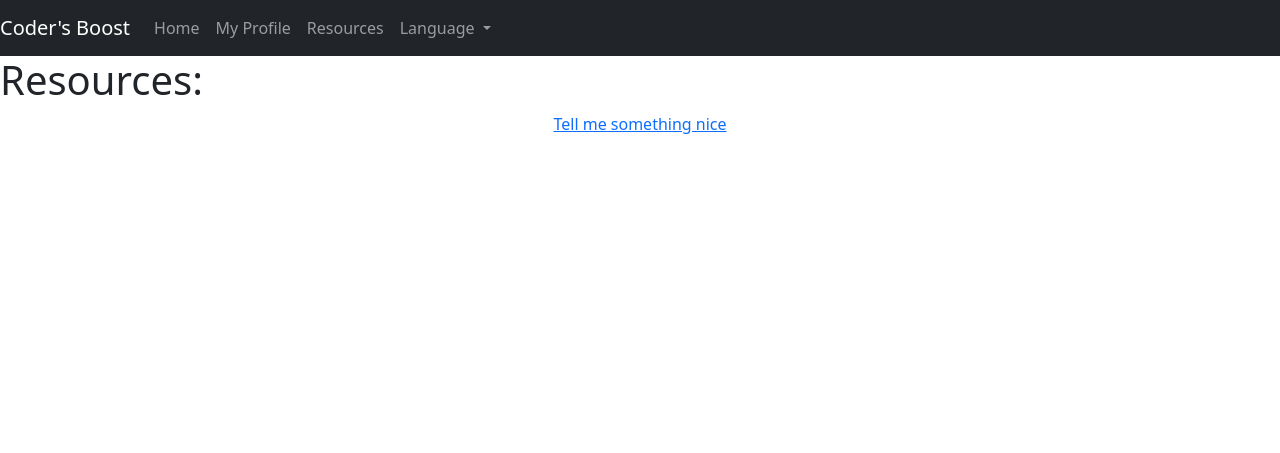
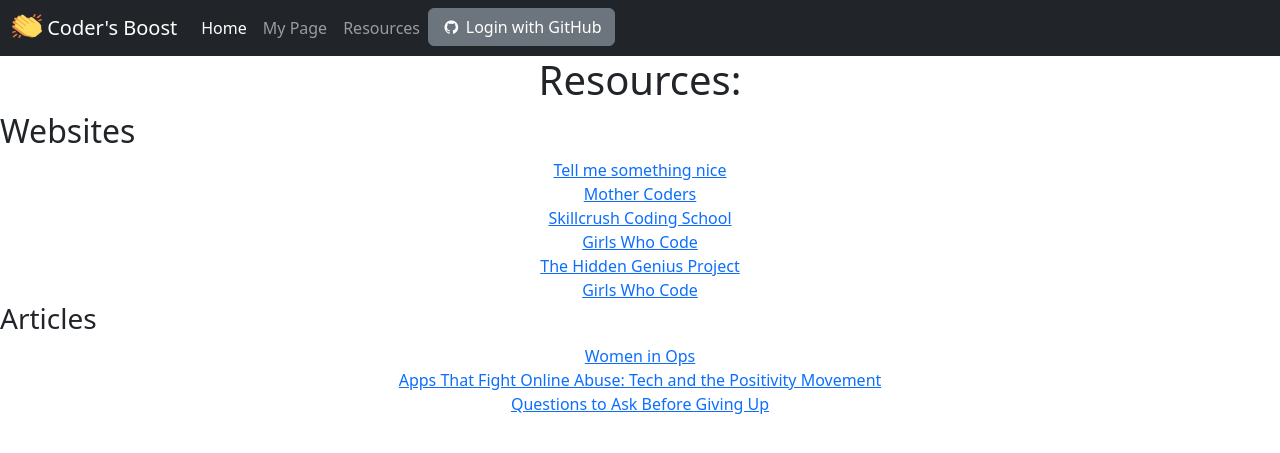
Before and after one commit to JLOtten/Project, a Flask app: page /resources in a window 1280 px wide. Shown: the top 453 px of the page. Run offline with Flask 3, Linux system fonts and the light colour scheme; parts of the project's set-up code (start-up, migrations or seed data) failed here and were passed over; some libraries are stand-ins or nearby versions.

Commit message:
working navbar and resources page
* made working nav bar with favicon and github login button
* filled in some resources on resources page
* working button to get encouragements

```diff
--- a/app.py
+++ b/app.py
@@ -31,10 +31,11 @@
 def profile():
     """View function for user profile page that displays personaliazed welcome, language
     preference and favorited encouragements by user."""
-
+    if current_user.is_authenticated:
      #show favorited encouragements by user
-    user_encouragements = UserEncouragement.query.filter(UserEncouragement.user_id==current_user.id, UserEncouragement.favorited_at != None).all()
-    #seats = Seat.query.filter(Seat.invite != None).all()
+        user_encouragements = UserEncouragement.query.filter(UserEncouragement.user_id==current_user.id, UserEncouragement.favorited_at != None).all()
+    else:
+        flash("Please log in with github to view your profile page.")
     #if not logged in flash message that user must be logged in
     #TODO:
 
@@ -56,9 +57,8 @@
 def login():
     if not github.authorized:
         return redirect(url_for("github.login"))
-    res = github.get("/user")
 
-    return f"You are @{res.json()['login']} on GitHub"
+    return redirect(url_for("homepage"))
 
 @app.route("/logout") #Github OAuth route
 @login_required
@@ -68,18 +68,21 @@
 
 #write function to handle if a user is logged in or not.
 
-@app.route("/")
+@app.route("/", methods=("GET", "POST"))
 def homepage():
     """View function for homepage."""
-    #grab a random encouragement
-    encouragement = Encouragement.query.order_by(func.random()).first()
-    #if the user is logged in, save that they've seen the encouragement
-    if current_user.is_authenticated:
-        encouragement = get_next_encouragement(current_user)
-        save_encouragement_seen(current_user, encouragement)
+    #grab a random encouragement, if they've hit the button
+    encouragement = None
+    if request.method == "POST":
+        if current_user.is_authenticated:
+            #if the user is logged in, save that they've seen the encouragement
+            encouragement = get_next_encouragement(current_user)
+            save_encouragement_seen(current_user, encouragement)
+        else:
+            encouragement = Encouragement.query.order_by(func.random()).first()
 
-    #call crud function: get_next_encouragement() and
-    #call crud function: save_encouragment_seen()
+    #handle for if user is not logged in and tries to favorite an encouragement
+
     return render_template("homepage.html", encouragement=encouragement)
 
 @app.route("/resources")
--- a/templates/navbar.html
+++ b/templates/navbar.html
@@ -1,29 +1,35 @@
 <nav class="navbar navbar-expand-lg navbar-dark bg-dark">
-    <a class="navbar-brand" href="#">Coder's Boost</a>
-    <button class="navbar-toggler" type="button" data-toggle="collapse" data-target="#navbarSupportedContent" aria-controls="navbarSupportedContent" aria-expanded="false" aria-label="Toggle navigation">
+  <div class="container-fluid">
+    <a class="navbar-brand" href="#">
+      <img src="{{ url_for('static', filename='favicon.ico') }}" alt="" width="30" height="24" class="d-inline-block align-text-top">
+    Coder's Boost </a>
+      <button class="navbar-toggler" type="button" data-bs-toggle="collapse" data-bs-target="#navbarSupportedContent" aria-controls="navbarSupportedContent" aria-expanded="false" aria-label="Toggle navigation">
       <span class="navbar-toggler-icon"></span>
     </button>
-
     <div class="collapse navbar-collapse" id="navbarSupportedContent">
-      <ul class="navbar-nav mr-auto">
-        <li class="nav-item active">
-          <a class="nav-link" href="{{ url_for('homepage') }}">Home <span class="sr-only">(current)</span></a>
+      <ul class="navbar-nav me-auto mb-2 mb-lg-0">
+        <li class="nav-item">
+          <a class="nav-link active" aria-current="page" href="{{ url_for('homepage') }}">Home</a>
         </li>
         <li class="nav-item">
-          <a class="nav-link" href="{{ url_for('profile') }}">My Profile</a>
+          <a class="nav-link" href="{{ url_for('profile') }}">My Page</a>
         </li>
         <li class="nav-item">
-            <a class="nav-link" href="{{ url_for('resources') }}">Resources</a>
-          </li>
-        <li class="nav-item dropdown">
-          <a class="nav-link dropdown-toggle" href="#" id="navbarDropdown" role="button" data-toggle="dropdown" aria-haspopup="true" aria-expanded="false">
-            Language
+          <a class="nav-link" href="{{ url_for('resources') }}">Resources</a>
+        </li>
+        <li class="nav-item">
+          {% if current_user.is_authenticated %}
+          <a href="{{url_for('logout')}}" class="btn btn-danger">Logout</a>
+        {% else %}
+          <!-- GitHub button starts here -->
+          <a href="{{url_for('login')}}"  class="btn btn-secondary">
+            <i class="fa fa-github fa-fw"></i>
+            <span>Login with GitHub</span>
           </a>
-          <div class="dropdown-menu" aria-labelledby="navbarDropdown">
-            <a class="dropdown-item" href="#">English</a>
-            <a class="dropdown-item" href="#">Español</a>
-          </div>
+          <!-- GitHub button ends here -->
+        {% endif %}
         </li>
       </ul>
     </div>
-  </nav>
+  </div>
+</nav>
--- a/templates/profile.html
+++ b/templates/profile.html
@@ -4,8 +4,9 @@
 
 {% block body %}
 
-<h1>My Profile</h1>
-
+{% if current_user.is_authenticated %}
+<h1>Welcome back {{current_user.username}}!😄</h1>
+{% endif %}
 <ul>
   {% for user_encouragement in user_encouragements %}
   <li>
--- a/templates/resources.html
+++ b/templates/resources.html
@@ -3,15 +3,58 @@
 {% block title %} Coder's Boost {% endblock %}
 
 {% block body %}
+<html>
+<head>
+<style>
+h1 {text-align: center;}
+p {text-align: center;}
+div {text-align: center;}
+</style>
+</head>
+<body>
 
-  <h1>Resources:</h1>
+<h1>Resources:</h1>
+
+<h2>Websites</h2>
 
 <div style="text-align:center;">
   <a href="https://tellmesomethingnice.com/">Tell me something nice</a>
 </div>
 
 <div style="text-align:center;">
+  <a href="https://www.mothercoders.org/">Mother Coders</a>
+</div>
+
+<div style="text-align:center;">
+  <a href="https://skillcrush.com/">Skillcrush Coding School</a>
+</div>
+
+<div style="text-align:center;">
+  <a href=" https://girlswhocode.com/">Girls Who Code</a>
+</div>
+
+<div style="text-align:center;">
+  <a href="https://www.hiddengeniusproject.org/?gclid=Cj0KCQjwqoibBhDUARIsAH2OpWjAr3EUlNeAm1YKj4ZnpqdhM1ibcElsnYPMG700mKha0vOkhXXJXkYaAp-0EALw_wcB">The Hidden Genius Project</a>
+</div>
+
+<div style="text-align:center;">
+  <a href=" https://girlswhocode.com/">Girls Who Code</a>
+</div>
+
 
 </div>
 
+<h3>Articles</h3>
+<div style="text-align:center;">
+  <a href="https://www.redhat.com/sysadmin/women-ops">Women in Ops</a>
+</div>
+
+<div style="text-align:center;">
+  <a href="https://medium.com/the-mission/apps-that-fight-online-abuse-tech-and-the-positivity-movement-7a8dce4dfbce">Apps That Fight Online Abuse: Tech and the Positivity Movement</a>
+</div>
+
+<div style="text-align:center;">
+  <a href="https://eponis.tumblr.com/post/113798088670/everything-is-awful-and-im-not-okay-questions-to">Questions to Ask Before Giving Up</a>
+</div>
+
 {% endblock %}
```
Also changed, not shown: templates/homepage.html (+17 -25 lines).
